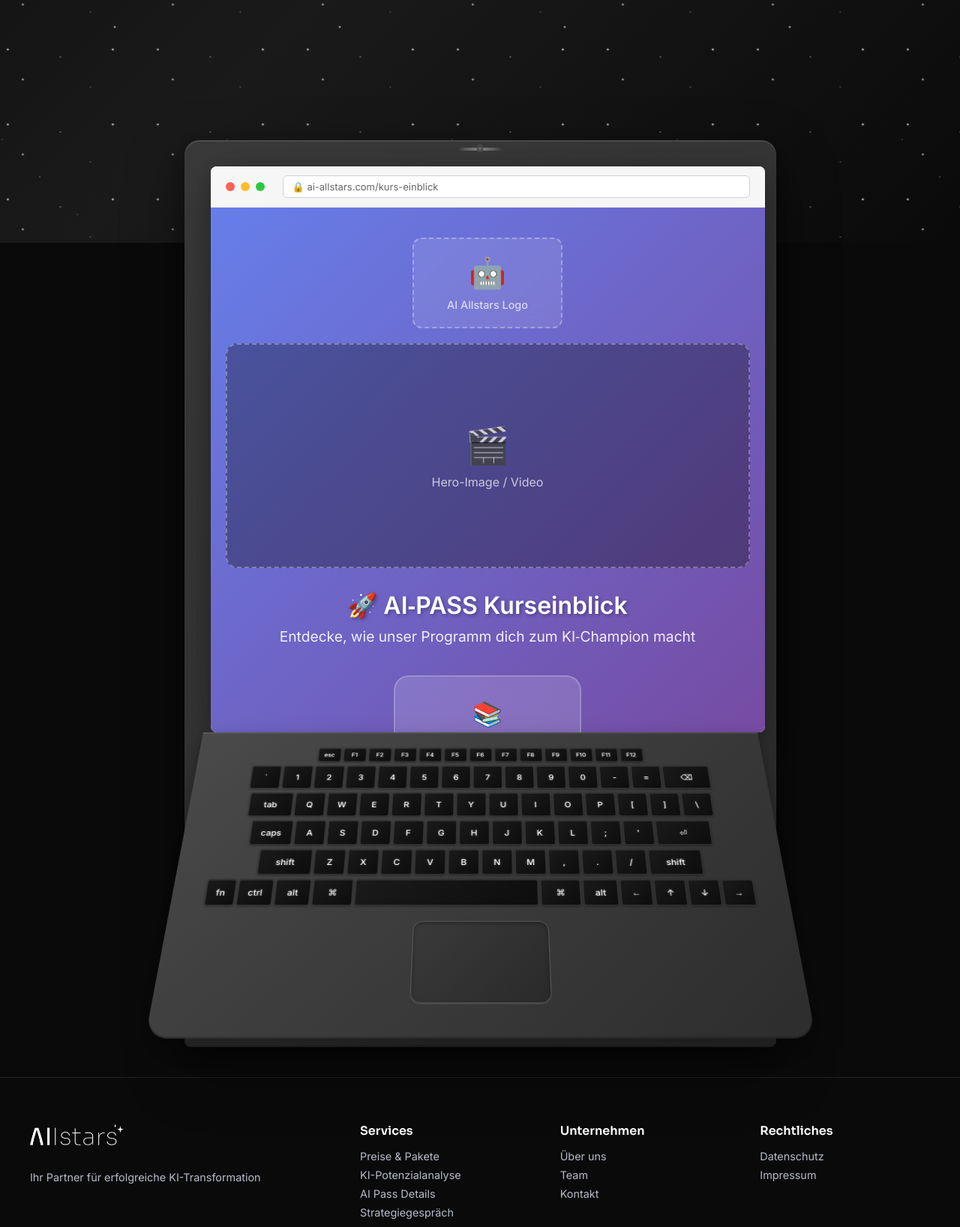
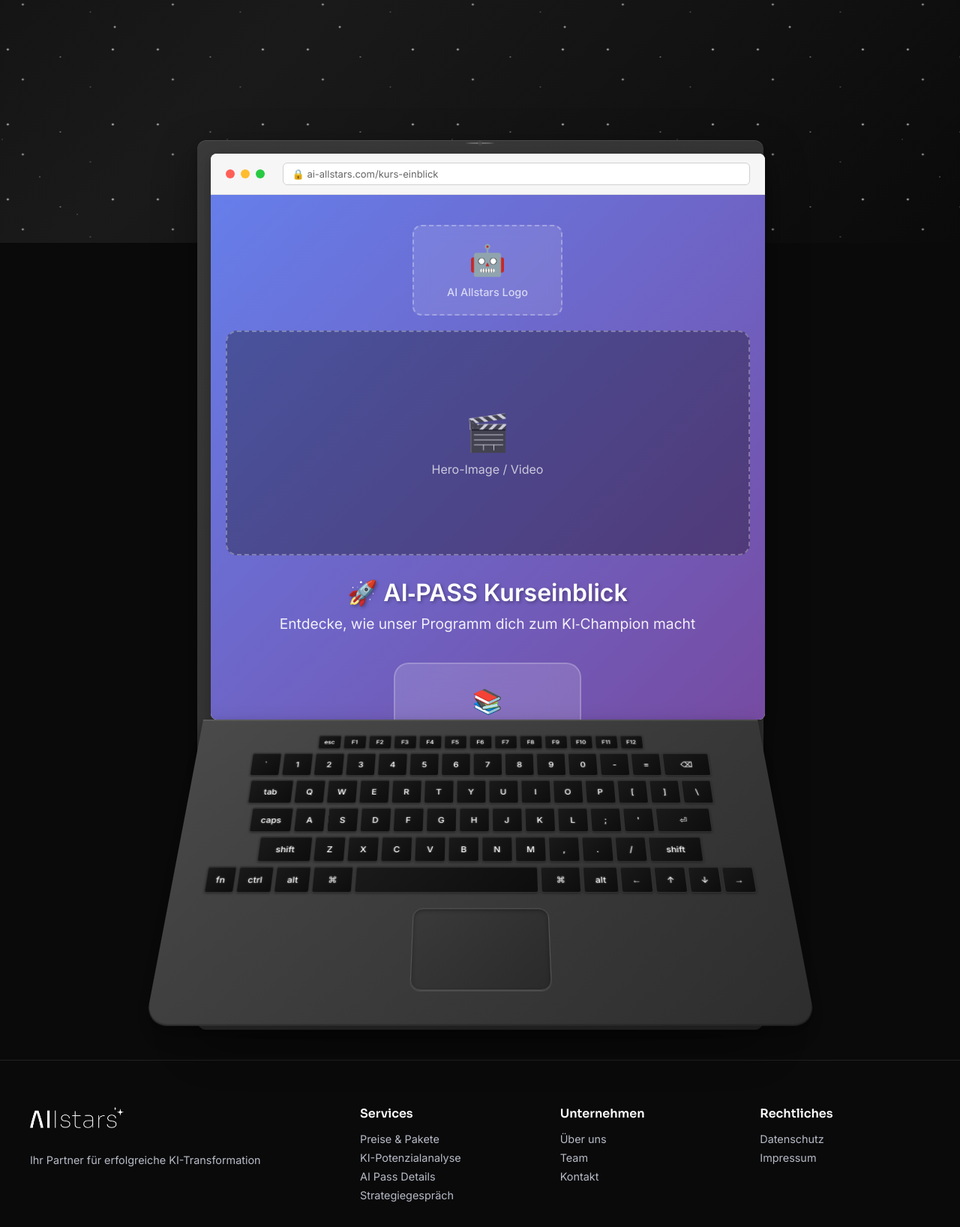
Before and after one commit to 2Patrick1111/kurs, a Flask app: page / in a window 1280 px wide. Shown: the part 764-2401 px from the top of the page at 75% size. Run offline with Flask 3, Linux system fonts and the light colour scheme.

Commit message:
Refine appearance of course display mockup with thinner, better arranged frame
Adjusts CSS styles for the laptop frame in `templates/kurs-einblick.html` to refine border, padding, shadow, and size.

Replit-Commit-Author: Agent
Replit-Commit-Session-Id: 3dcb9c66-c079-46d4-a1e1-d29f119eb2f9
Replit-Commit-Screenshot-Url: https://storage.googleapis.com/screenshot-production-us-central1/afe8ef5a-0b6f-4ded-82e8-0bf456781c78/3dcb9c66-c079-46d4-a1e1-d29f119eb2f9/Y3QqrQu

```diff
--- a/templates/kurs-einblick.html
+++ b/templates/kurs-einblick.html
@@ -74,41 +74,41 @@
         /* Laptop Computer Frame */
         .laptop-frame {
             background: linear-gradient(135deg, #3a3a3a 0%, #2d2d2d 100%);
-            border-radius: 20px 20px 8px 8px;
-            padding: 25px 25px 8px 25px;
+            border-radius: 12px;
+            padding: 8px 8px 2px 8px;
             box-shadow:
-                0 30px 80px rgba(0,0,0,0.4),
-                0 10px 30px rgba(0,0,0,0.3),
-                inset 0 2px 0 rgba(255,255,255,0.1),
-                inset 0 -2px 0 rgba(0,0,0,0.2);
+                0 20px 60px rgba(0,0,0,0.3),
+                0 5px 15px rgba(0,0,0,0.2),
+                inset 0 1px 0 rgba(255,255,255,0.1),
+                inset 0 -1px 0 rgba(0,0,0,0.2);
             position: relative;
-            max-width: 1150px;
+            max-width: 1130px;
             margin: 0 auto;
         }
 
         .laptop-frame::before {
             content: '';
             position: absolute;
-            top: 10px;
+            top: 3px;
             left: 50%;
             transform: translateX(-50%);
-            width: 60px;
-            height: 4px;
-            background: linear-gradient(90deg, transparent 0%, rgba(255,255,255,0.2) 20%, rgba(255,255,255,0.4) 50%, rgba(255,255,255,0.2) 80%, transparent 100%);
-            border-radius: 2px;
+            width: 40px;
+            height: 2px;
+            background: linear-gradient(90deg, transparent 0%, rgba(255,255,255,0.2) 20%, rgba(255,255,255,0.3) 50%, rgba(255,255,255,0.2) 80%, transparent 100%);
+            border-radius: 1px;
         }
 
         .laptop-frame::after {
             content: '';
             position: absolute;
-            top: 6px;
+            top: 1px;
             left: 50%;
             transform: translateX(-50%);
-            width: 8px;
-            height: 8px;
-            background: radial-gradient(circle, rgba(100,100,100,0.8) 0%, rgba(50,50,50,0.9) 100%);
+            width: 4px;
+            height: 4px;
+            background: radial-gradient(circle, rgba(80,80,80,0.6) 0%, rgba(40,40,40,0.8) 100%);
             border-radius: 50%;
-            border: 1px solid rgba(255,255,255,0.1);
+            border: 0.5px solid rgba(255,255,255,0.1);
         }
 
         /* MacBook Keyboard Styles - 3D Perspective */
@@ -289,21 +289,20 @@
             }
 
             .laptop-frame {
-                padding: 20px 20px 6px 20px;
+                padding: 6px 6px 2px 6px;
                 max-width: 95%;
             }
         }
 
         .browser-window {
             background: #ffffff;
-            border-radius: 12px;
+            border-radius: 8px;
             box-shadow:
-                0 20px 60px rgba(0,0,0,0.3),
-                0 8px 20px rgba(0,0,0,0.15);
-            max-width: 1100px;
+                0 10px 30px rgba(0,0,0,0.2),
+                0 4px 10px rgba(0,0,0,0.1);
+            max-width: 100%;
             width: 100%;
             overflow: hidden;
-            transform: scale(1.0);
             margin: 0 auto;
         }
 
```
